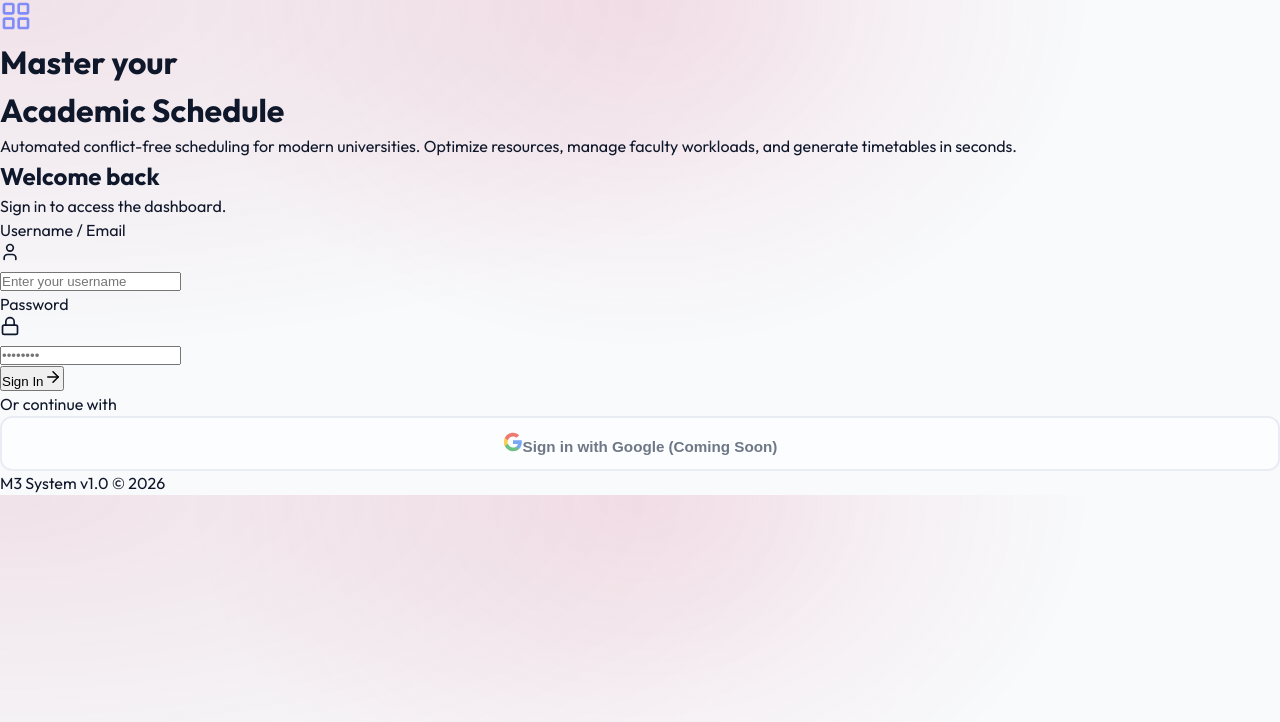
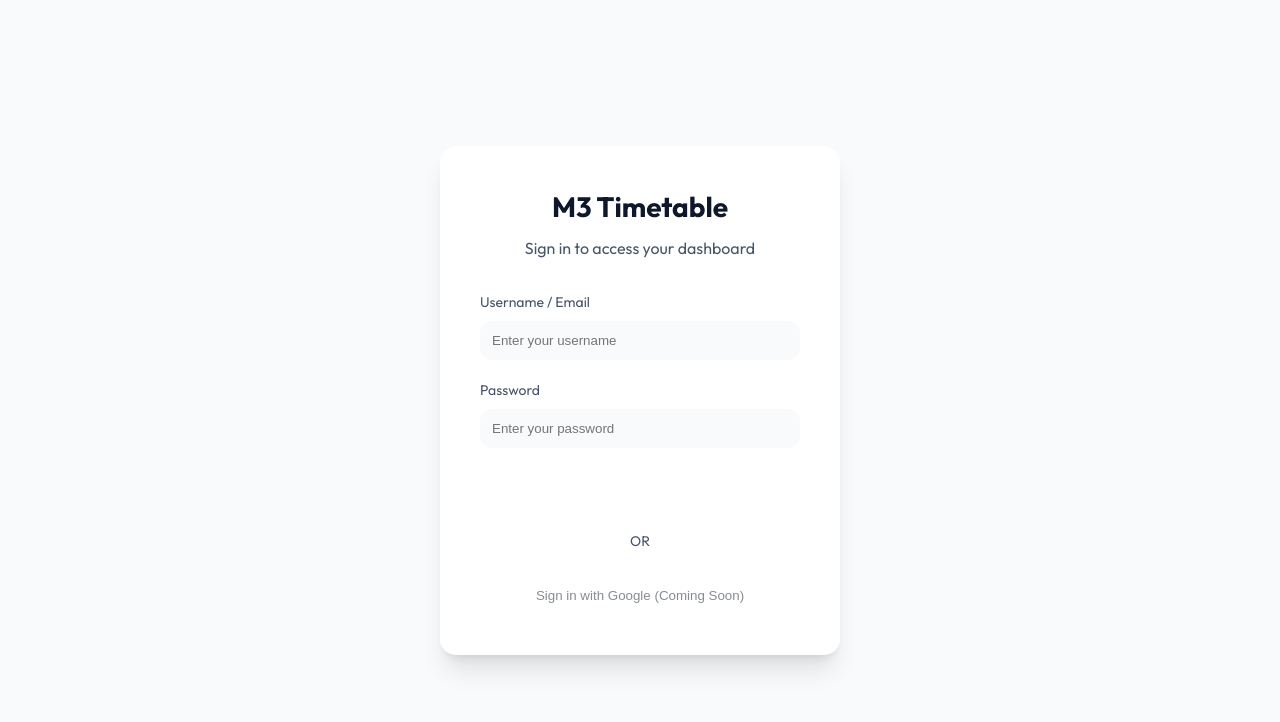
Before and after one commit to bhuvanesh-sudo/timetable-scheduler, a React app in the folder frontend/: page /login in a window 1280 px wide. Shown: the top 722 px of the page. Built offline with nearby package versions, Linux system fonts and the light colour scheme; the HTML template or start-up script is replaced by a standard one.

Commit message:
Restore original Login UI

```diff
--- a/frontend/src/pages/Login.jsx
+++ b/frontend/src/pages/Login.jsx
@@ -1,16 +1,8 @@
 import React, { useState } from 'react';
 import { useNavigate, useLocation } from 'react-router-dom';
 import { useAuth } from '../context/AuthContext';
-import { motion } from 'framer-motion';
-import { User, Lock, Loader2, ArrowRight, LayoutGrid } from 'lucide-react';
-import '../styles/Login.css';
+import '../styles/Login.css'; // We'll create this simple CSS
 
-/**
- * Login Page
- *
- * Handles user authentication and role-based redirection.
- * Admin/HOD -> Dashboard, Faculty -> My Schedule.
- */
 const Login = () => {
     const [username, setUsername] = useState('');
     const [password, setPassword] = useState('');
@@ -22,7 +14,6 @@ const Login = () => {
 
     const from = location.state?.from?.pathname || '/';
 
-    // Handle form submission and forced redirection for Faculty
     const handleSubmit = async (e) => {
         e.preventDefault();
         setError('');
@@ -31,12 +22,7 @@ const Login = () => {
         const result = await login(username, password);
 
         if (result.success) {
-            // Force redirect for Faculty
-            if (result.user?.role === 'FACULTY') {
-                navigate('/my-schedule', { replace: true });
-            } else {
             navigate(from, { replace: true });
-            }
         } else {
             setError(result.error);
         }
@@ -44,148 +30,52 @@ const Login = () => {
     };
 
     return (
-        <div className="login-page">
-
-            {/* Left Section: Brand Visuals */}
-            <motion.div
-                initial={{ opacity: 0, x: -20 }}
-                animate={{ opacity: 1, x: 0 }}
-                transition={{ duration: 0.6 }}
-                className="login-brand-section"
-            >
-                <div className="blob blob-1"></div>
-                <div className="blob blob-2"></div>
-
-                <div className="brand-content">
-                    <motion.div
-                        initial={{ scale: 0.9, opacity: 0 }}
-                        animate={{ scale: 1, opacity: 1 }}
-                        transition={{ delay: 0.2, duration: 0.5 }}
-                        className="brand-logo-wrapper"
-                    >
-                        <LayoutGrid size={32} color="#818cf8" />
-                    </motion.div>
-
-                    <motion.h1
-                        initial={{ y: 20, opacity: 0 }}
-                        animate={{ y: 0, opacity: 1 }}
-                        transition={{ delay: 0.3, duration: 0.5 }}
-                        className="brand-title"
-                    >
-                        Master your <br />
-                        <span className="highlight-text">
-                            Academic Schedule
-                        </span>
-                    </motion.h1>
-
-                    <motion.p
-                        initial={{ y: 20, opacity: 0 }}
-                        animate={{ y: 0, opacity: 1 }}
-                        transition={{ delay: 0.4, duration: 0.5 }}
-                        className="brand-desc"
-                    >
-                        Automated conflict-free scheduling for modern universities.
-                        Optimize resources, manage faculty workloads, and generate timetables in seconds.
-                    </motion.p>
-                </div>
-            </motion.div>
-
-            {/* Right Section: Form */}
-            <div className="login-form-section">
-                <motion.div
-                    initial={{ opacity: 0, y: 20 }}
-                    animate={{ opacity: 1, y: 0 }}
-                    transition={{ duration: 0.5, delay: 0.1 }}
-                    className="form-card"
-                >
-                    <div className="form-header">
-                        <h2>Welcome back</h2>
-                        <p>Sign in to access the dashboard.</p>
+        <div className="login-container">
+            <div className="login-card">
+                <div className="login-header">
+                    <h1>M3 Timetable</h1>
+                    <p>Sign in to access your dashboard</p>
                 </div>
 
-                    {error && (
-                        <div className="error-alert">
-                            <span>⚠️</span> {error}
-                        </div>
-                    )}
+                {error && <div className="login-error">{error}</div>}
 
-                    <form onSubmit={handleSubmit}>
-                        {/* Username Field */}
+                <form onSubmit={handleSubmit} className="login-form">
                     <div className="form-group">
-                            <label className="input-label">Username / Email</label>
-                            <div className="input-wrapper">
-                                <div className="input-icon">
-                                    <User size={20} />
-                                </div>
+                        <label htmlFor="username">Username / Email</label>
                         <input
                             type="text"
+                            id="username"
                             value={username}
                             onChange={(e) => setUsername(e.target.value)}
+                            placeholder="Enter your username"
                             required
-                                    className="input-field"
-                                    placeholder="Enter your username"
                         />
                     </div>
+
+                    <div className="form-group">
+                        <label htmlFor="password">Password</label>
+                        <input
+                            type="password"
+                            id="password"
+                            value={password}
+                            onChange={(e) => setPassword(e.target.value)}
+                            placeholder="Enter your password"
+                            required
+                        />
                     </div>
 
-                        {/* Password Field */}
-                        <div className="form-group">
-                            <label className="input-label">Password</label>
-                            <div className="input-wrapper">
-                                <div className="input-icon">
-                                    <Lock size={20} />
-                                </div>
-                                <input
-                                    type="password"
-                                    value={password}
-                                    onChange={(e) => setPassword(e.target.value)}
-                                    required
-                                    className="input-field"
-                                    placeholder="••••••••"
-                                />
-                            </div>
+                    <button type="submit" className="login-btn" disabled={isLoading}>
+                        {isLoading ? 'Signing in...' : 'Sign In'}
+                    </button>
+
+                    <div className="login-divider">
+                        <span>OR</span>
                     </div>
 
-                        <motion.button
-                            whileHover={{ scale: 1.02 }}
-                            whileTap={{ scale: 0.98 }}
-                            type="submit"
-                            disabled={isLoading}
-                            className="submit-btn"
-                        >
-                            {isLoading ? (
-                                <>
-                                    <Loader2 className="btn-spinner" size={20} />
-                                    <span>Verifying...</span>
-                                </>
-                            ) : (
-                                <>
-                                    <span>Sign In</span>
-                                    <ArrowRight size={18} />
-                                </>
-                            )}
-                        </motion.button>
+                    <button type="button" className="google-btn" disabled>
+                        Sign in with Google (Coming Soon)
+                    </button>
                 </form>
-
-                    {/* Google Sign In Section */}
-                    <div className="divider">
-                        <span>Or continue with</span>
-                    </div>
-
-                    <button type="button" className="google-btn" disabled title="Coming Soon">
-                        <svg width="20" height="20" viewBox="0 0 24 24" xmlns="http://www.w3.org/2000/svg">
-                            <path d="M22.56 12.25c0-.78-.07-1.53-.2-2.25H12v4.26h5.92c-.26 1.37-1.04 2.53-2.21 3.31v2.77h3.57c2.08-1.92 3.28-4.74 3.28-8.09z" fill="#4285F4" />
-                            <path d="M12 23c2.97 0 5.46-.98 7.28-2.66l-3.57-2.77c-.98.66-2.23 1.06-3.71 1.06-2.86 0-5.29-1.93-6.16-4.53H2.18v2.84C3.99 20.53 7.7 23 12 23z" fill="#34A853" />
-                            <path d="M5.84 14.09c-.22-.66-.35-1.36-.35-2.09s.13-1.43.35-2.09V7.07H2.18C1.43 8.55 1 10.22 1 12s.43 3.45 1.18 4.93l2.85-2.22.81-.62z" fill="#FBBC05" />
-                            <path d="M12 5.38c1.62 0 3.06.56 4.21 1.64l3.15-3.15C17.45 2.09 14.97 1 12 1 7.7 1 3.99 3.47 2.18 7.07l3.66 2.84c.87-2.6 3.3-4.53 6.16-4.53z" fill="#EA4335" />
-                        </svg>
-                        <span>Sign in with Google (Coming Soon)</span>
-                    </button>
-
-                    <div className="form-footer">
-                        M3 System v1.0 © 2026
-                    </div>
-                </motion.div>
             </div>
         </div>
     );
--- a/frontend/src/styles/Login.css
+++ b/frontend/src/styles/Login.css
@@ -4,140 +4,97 @@
     align-items: center;
     min-height: 100vh;
     background-color: var(--bg-secondary);
-    background-image:
-        radial-gradient(circle at 20% 20%, rgba(164, 18, 63, 0.05) 0%, transparent 40%),
-        radial-gradient(circle at 80% 80%, rgba(200, 22, 77, 0.05) 0%, transparent 40%);
 }
 
 .login-card {
-    background: var(--glass-bg);
-    backdrop-filter: blur(16px);
-    -webkit-backdrop-filter: blur(16px);
-    border-radius: var(--radius-xl);
-    box-shadow: var(--shadow-xl);
-    padding: 3.5rem;
+    background-color: var(--bg-primary);
+    border-radius: var(--radius-lg);
+    box-shadow: var(--shadow-lg);
+    padding: 2.5rem;
     width: 100%;
-    max-width: 440px;
-    border: 1px solid var(--glass-border);
-    animation: loginFadeIn 0.8s cubic-bezier(0.16, 1, 0.3, 1);
-}
-
-@keyframes loginFadeIn {
-    from {
-        opacity: 0;
-        transform: scale(0.95) translateY(20px);
-    }
-
-    to {
-        opacity: 1;
-        transform: scale(1) translateY(0);
-    }
+    max-width: 400px;
+    border: 1px solid var(--border-color);
 }
 
 .login-header {
     text-align: center;
-    margin-bottom: 2.5rem;
+    margin-bottom: 2rem;
 }
 
 .login-header h1 {
-    font-size: 2.25rem;
-    font-weight: 800;
-    background: linear-gradient(135deg, var(--primary), var(--lab-color));
-    background-clip: text;
-    -webkit-background-clip: text;
-    -webkit-text-fill-color: transparent;
+    font-size: 1.75rem;
+    color: var(--text-primary);
     margin-bottom: 0.5rem;
-    letter-spacing: -0.025em;
 }
 
 .login-header p {
     color: var(--text-secondary);
-    font-weight: 500;
-    font-size: 0.95rem;
 }
 
 .login-error {
-    background: rgba(239, 68, 68, 0.08);
+    background-color: rgba(239, 68, 68, 0.1);
     color: var(--danger);
-    padding: 1rem;
+    padding: 0.75rem;
     border-radius: var(--radius-md);
-    margin-bottom: 2rem;
+    margin-bottom: 1.5rem;
     font-size: 0.875rem;
     text-align: center;
-    font-weight: 500;
-    border: 1px solid rgba(239, 68, 68, 0.2);
 }
 
 .login-form .form-group {
-    margin-bottom: 1.5rem;
+    margin-bottom: 1.25rem;
 }
 
 .login-form label {
     display: block;
-    margin-bottom: 0.625rem;
+    margin-bottom: 0.5rem;
     color: var(--text-secondary);
-    font-weight: 600;
     font-size: 0.875rem;
-    letter-spacing: -0.01em;
 }
 
 .login-form input {
     width: 100%;
-    padding: 0.875rem 1.125rem;
+    padding: 0.75rem;
     border-radius: var(--radius-md);
-    border: 2px solid var(--border);
-    background-color: var(--bg-primary);
+    border: 1px solid var(--border-color);
+    background-color: var(--bg-secondary);
     color: var(--text-primary);
-    transition: all 0.3s ease;
-    font-family: inherit;
-    font-size: 1rem;
+    transition: all 0.2s;
 }
 
 .login-form input:focus {
     outline: none;
-    border-color: var(--primary);
-    box-shadow: 0 0 0 4px rgba(164, 18, 63, 0.1);
+    border-color: var(--accent-primary);
+    box-shadow: 0 0 0 2px rgba(99, 102, 241, 0.2);
 }
 
 .login-btn {
     width: 100%;
-    padding: 0.875rem;
-    background: linear-gradient(135deg, var(--primary), var(--primary-dark));
+    padding: 0.75rem;
+    background-color: var(--accent-primary);
     color: white;
     border: none;
     border-radius: var(--radius-md);
-    font-weight: 700;
-    font-size: 1rem;
+    font-weight: 500;
     cursor: pointer;
-    transition: all 0.3s ease;
-    box-shadow: 0 4px 14px 0 rgba(79, 70, 229, 0.39);
+    transition: background-color 0.2s;
 }
 
 .login-btn:hover {
-    transform: translateY(-1px);
-    box-shadow: 0 6px 20px rgba(79, 70, 229, 0.23);
-}
-
-.login-btn:active {
-    transform: translateY(0);
+    background-color: var(--accent-hover);
 }
 
 .login-btn:disabled {
     opacity: 0.7;
     cursor: not-allowed;
-    transform: none;
-    box-shadow: none;
 }
 
 .login-divider {
     display: flex;
     align-items: center;
-    margin: 2rem 0;
-    color: var(--text-muted);
-    font-size: 0.75rem;
-    font-weight: 700;
-    text-transform: uppercase;
-    letter-spacing: 0.1em;
+    margin: 1.5rem 0;
+    color: var(--text-secondary);
+    font-size: 0.875rem;
 }
 
 .login-divider::before,
@@ -145,27 +102,21 @@
     content: '';
     flex: 1;
     height: 1px;
-    background-color: var(--border);
+    background-color: var(--border-color);
 }
 
 .login-divider span {
-    padding: 0 1rem;
+    padding: 0 0.75rem;
 }
 
 .google-btn {
     width: 100%;
-    padding: 0.875rem;
-    background-color: var(--bg-primary);
-    color: #334155;
-    border: 2px solid var(--border);
+    padding: 0.75rem;
+    background-color: white;
+    color: #374151;
+    border: 1px solid var(--border-color);
     border-radius: var(--radius-md);
-    font-weight: 600;
-    font-size: 0.95rem;
-    cursor: not-allowed;
-    opacity: 0.7;
-    transition: all 0.2s ease;
+    font-weight: 500;
+    cursor: context-menu;
+    opacity: 0.6;
 }
-
-.google-btn:hover {
-    background-color: var(--bg-secondary);
-}
```
Lines whose indentation alone changed are shown as unchanged.
